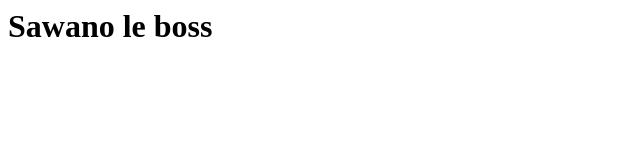
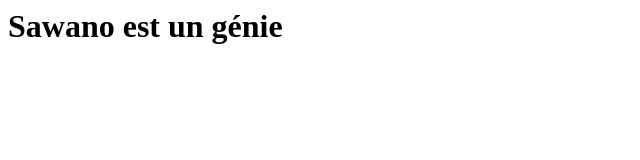
Before and after one commit to Dsaquel/portfolio, a plain HTML site: page index.html in a window 1280 px wide. Shown: the whole page, without its empty margins (0-640 px from the left). Drawn offline with Linux system fonts and the light colour scheme.

Commit message:
changement de titre encore une fois

```diff
--- a/index.html
+++ b/index.html
@@ -6,6 +6,6 @@
     <title>Document</title>
 </head>
 <body>
-    <h1>Sawano le boss</h1>
+    <h1>Sawano est un génie</h1>
 </body>
 </html>
```
